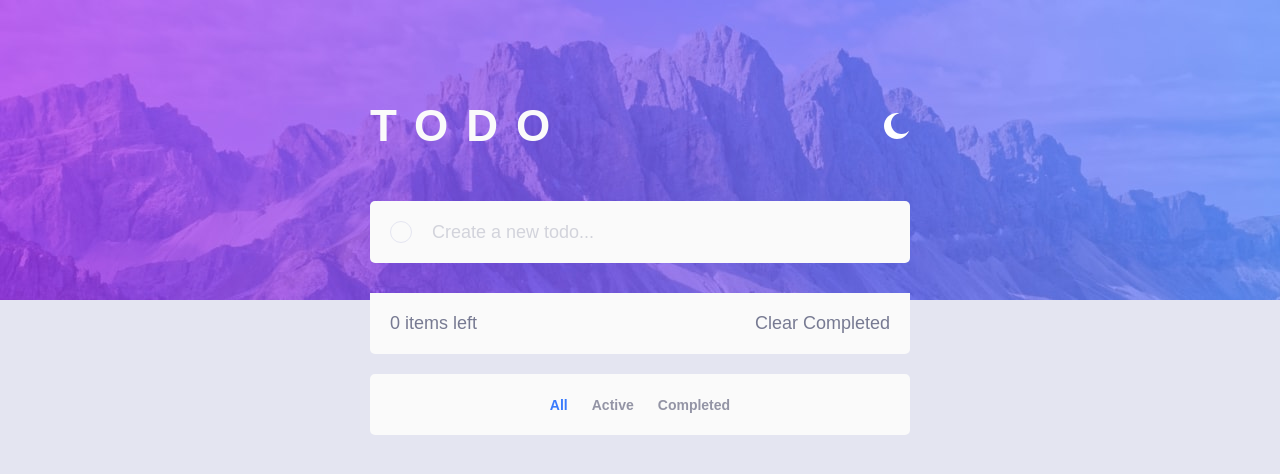
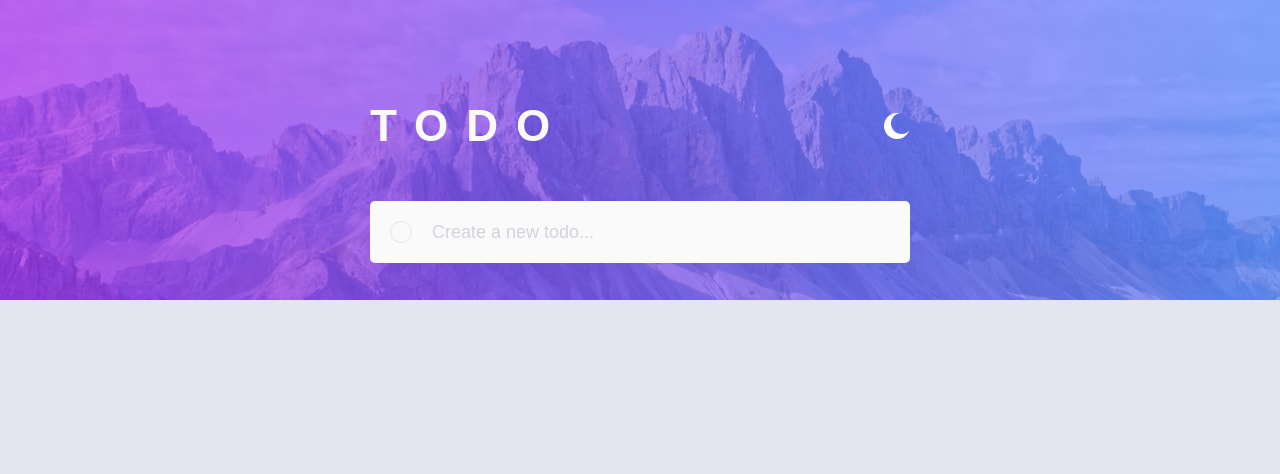
Before and after one commit to ZuuZaa/todo_react, a React (Create React App) app: page / in a window 1280 px wide. Shown: the top 474 px of the page. Built offline with nearby package versions, Linux system fonts and the light colour scheme.

Commit message:
empty todo list

```diff
--- a/package.json
+++ b/package.json
@@ -6,6 +6,7 @@
     "@testing-library/jest-dom": "^5.16.5",
     "@testing-library/react": "^13.3.0",
     "@testing-library/user-event": "^13.5.0",
+    "lodash": "^4.17.21",
     "node-sass": "^7.0.1",
     "react": "^18.2.0",
     "react-dom": "^18.2.0",
--- /dev/null
+++ b/src/components/Todo/components/NoData/index.jsx
@@ -0,0 +1,10 @@
+import "./style.scss";
+
+const NoData = () => {
+    return(
+        <div className="no-data">
+            ---- no data ----
+        </div>
+    )
+}
+export default NoData;
--- /dev/null
+++ b/src/components/Todo/components/NoData/style.scss
@@ -0,0 +1,16 @@
+@use "../../../../assets/scss/colors.scss";
+
+
+
+.no-data {
+    text-align: center;
+    border-radius: 0.5rem 0.5rem 0 0;
+    font-size: 1.8rem;
+    padding: 2rem;
+}
+
+#light .no-data {
+    color: colors.$dark-grayish-blue-light-theme;
+    background-color: colors.$very-light-gray;
+    border-bottom: 0.1rem solid colors.$very-light-grayish-blue;
+}
--- a/src/components/Todo/components/TodoFooter/index.jsx
+++ b/src/components/Todo/components/TodoFooter/index.jsx
@@ -1,16 +1,22 @@
 import { useTodo } from "contexts/todo";
-import { Link, useNavigate } from "react-router-dom";
+import { Link, NavLink, useNavigate } from "react-router-dom";
 import "./style.scss";
 
 const TodoFooter = () => {
+  const { leftItems, clearCompleted, completedTodos } = useTodo();
+  const navigate = useNavigate();
+  console.log(completedTodos.length)
 
-    const { leftItems, clearCompleted } = useTodo();
-    const navigate = useNavigate()
+  const footerLinks = [
+    { name: "all", path: "/" },
+    { name: "active", path: "/active" },
+    { name: "completed", path: "/completed" },
+  ];
 
   const clickHandler = () => {
     clearCompleted();
-        navigate("/")
-    }
+    navigate("/");
+  };
 
   return (
     <div className="todo-footer">
@@ -20,25 +26,26 @@ const TodoFooter = () => {
             <span className="left">{leftItems()}</span>
             <span>items left</span>
           </div>
-                    <div className="clear-completed" onClick={clickHandler}>clear completed</div>
+          <div className="clear-completed" onClick={clickHandler}>
+            clear completed
+          </div>
         </div>
         <div className="bottom-container">
           <ul>
-                        <li>
-                            <Link to="/" className="all footer-link active">
-                                all
-                            </Link>
+            {footerLinks.map((item) => {
+              return (
+                <li key={item.name}>
+                  <NavLink
+                    to={item.path}
+                    className={({ isActive }) =>
+                      isActive ? "active" : "footer-link"
+                    }
+                  >
+                    {item.name}
+                  </NavLink>
                 </li>
-                        <li>
-                            <Link to="/active" className="active-task footer-link">
-                                active
-                            </Link>
-                        </li>
-                        <li>
-                            <Link to="/completed" className="completed footer-link">
-                                completed
-                            </Link>
-                        </li>
+              );
+            })}
           </ul>
         </div>
       </div>
--- a/src/components/Todo/components/TodoFooter/style.scss
+++ b/src/components/Todo/components/TodoFooter/style.scss
@@ -11,12 +11,12 @@
   .top-container {
     display: flex;
     justify-content: space-between;
-    border-radius: 0 0 .5rem .5rem;
+    border-radius: 0 0 0.5rem 0.5rem;
     color: colors.$dark-grayish-blue;
 
     .items-left {
       .left {
-        padding-right: .5rem;
+        padding-right: 0.5rem;
       }
     }
 
@@ -26,7 +26,7 @@
 
       &:hover {
         color: colors.$very-dark-grayish-blue-light-theme;
-        transition: all .3s ease-in-out;
+        transition: all 0.3s ease-in-out;
       }
     }
   }
@@ -35,7 +35,7 @@
     display: flex;
     justify-content: center;
     margin-top: 2rem;
-    border-radius: .5rem;
+    border-radius: 0.5rem;
 
     ul {
       list-style: none;
@@ -43,6 +43,10 @@
 
       li {
         padding: 0 1.2rem;
+        text-transform: capitalize;
+        font-size: 1.4rem;
+        font-weight: 700;
+        cursor: pointer;
 
         a {
           text-decoration: none;
@@ -51,14 +55,9 @@
 
       .footer-link {
         color: colors.$dark-grayish-blue-light-theme;
-        text-transform: capitalize;
-        font-size: 1.4rem;
-        font-weight: 700;
-        cursor: pointer;
-
         &:hover {
           color: colors.$very-dark-grayish-blue-light-theme;
-          transition: all .3s ease-in-out;
+          transition: all 0.3s ease-in-out;
         }
       }
 
@@ -67,7 +66,7 @@
 
         &:hover {
           color: colors.$dark-blue;
-          transition: all .3s ease-in-out;
+          transition: all 0.3s ease-in-out;
         }
       }
     }
@@ -75,7 +74,6 @@
 }
 
 #dark {
-
   .top-container,
   .bottom-container {
     background-color: colors.$very-dark-desaturated-blue;
@@ -83,7 +81,6 @@
 }
 
 #light {
-
   .top-container,
   .bottom-container {
     background-color: colors.$very-light-gray;
@@ -92,7 +89,6 @@
 
 @media only screen and (max-width: 600px) {
   .todo-footer {
-
     .top-container,
     .bottom-container {
       box-shadow: 0px 24px 32px 5px colors.$light-grayish-blue-light-theme;
--- a/src/components/Todo/components/TodoList/index.jsx
+++ b/src/components/Todo/components/TodoList/index.jsx
@@ -1,10 +1,13 @@
 import TodoTask from "components/Todo/components/TodoTask";
+import _ from "lodash";
+import NoData from "../NoData";
 
 const TodoList = ({data}) => {
 
+    console.log(_.isEmpty(data))
     return (
         <div className="todo-list">
-            {data.map((item) => <TodoTask content={item.content} id={item.id} status={item.status} key={item.id}/>)}
+            {_.isEmpty(data) ? <NoData/> :data.map((item) => <TodoTask content={item.content} id={item.id} status={item.status} key={item.id}/>)}
         </div>
     )
 };
--- a/src/components/Todo/index.jsx
+++ b/src/components/Todo/index.jsx
@@ -3,18 +3,20 @@ import TodoHeader from "./components/TodoHeader";
 import TodoInput from "./components/TodoInput";
 import TodoFooter from "./components/TodoFooter";
 import { Outlet } from "react-router-dom";
+import _ from "lodash";
+import { useTodo } from "contexts/todo";
 
 
 const Todo = () => {
-  localStorage.clear()
+  const {todoList} = useTodo();
 
   return (
     <div className="todo">
       <div className="todo-container">
         <TodoHeader />
         <TodoInput />
-        <Outlet />
-        <TodoFooter/>
+        {!_.isEmpty(todoList) && <Outlet />}
+        {!_.isEmpty(todoList) && <TodoFooter/>}
       </div>
     </div>
   );
```
Also changed, not shown: src/routing/index.jsx (line endings or trailing spaces), 1 other file (tests, documents, lock files or other folders). Lines whose indentation alone changed are shown as unchanged.
